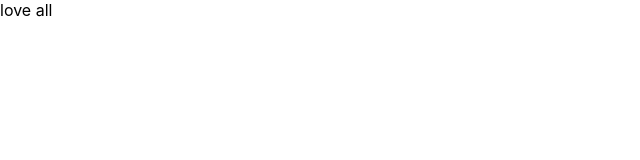
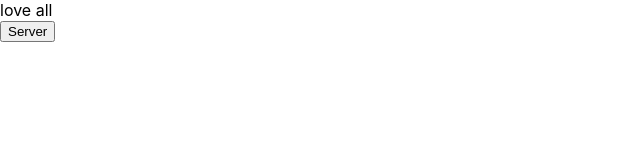
Before and after one commit to saramic/react-tennis-scoring, a React (Create React App) app: page / in a window 1280 px wide. Shown: the top 160 px of the page, without its empty margins (0-640 px from the left). Built offline with nearby package versions, Linux system fonts and the light colour scheme.

Commit message:
and a button for the server to score a point
Co-authored-by: Kirsten Comandich <kcomandich@gmail.com>
Co-authored-by: Samaa Kanani <samaakanani@gmail.com>
Co-authored-by: Christine <cschorn91@gmail.com>

```diff
--- a/src/App.js
+++ b/src/App.js
@@ -6,6 +6,7 @@ function App() {
   return (
     <div>
       <div data-testid="score">love all</div>
+      <button data-testid="server-button">Server</button>
     </div>
   );
 }
```
Also changed, not shown: 1 other file (tests, documents, lock files or other folders).
